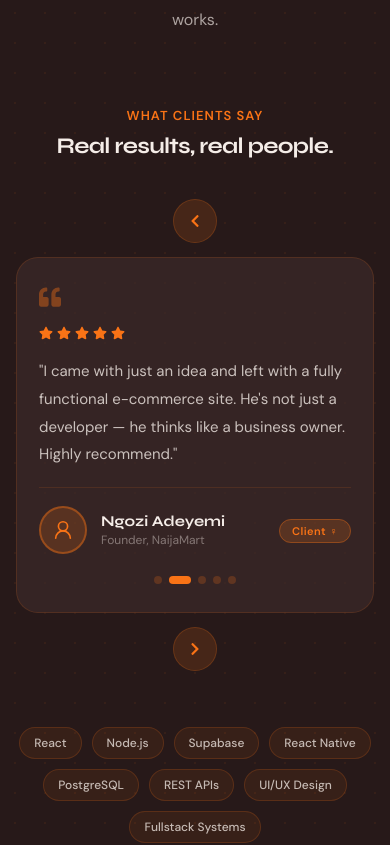
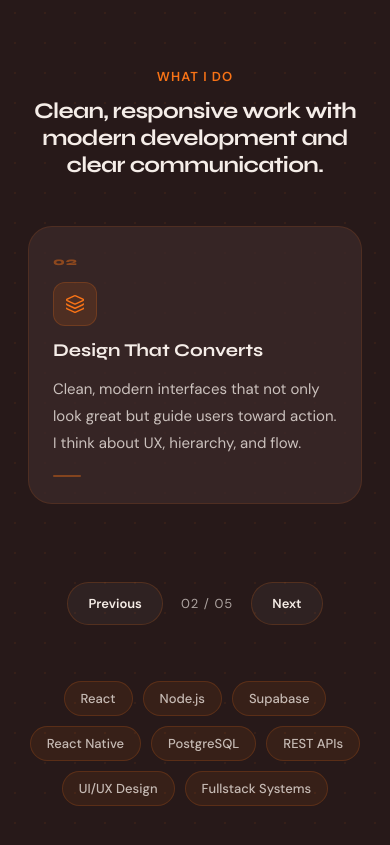
Before and after one commit to ebuk-ka/ebukaa, a React (Vite) app: page / in a window 390 px wide. Shown: the part 1444-2289 px from the top of the page. Built offline with nearby package versions, Linux system fonts and the light colour scheme.

Commit message:
Adjusted the about section

```diff
--- a/src/components/About.jsx
+++ b/src/components/About.jsx
@@ -1,12 +1,8 @@
 // src/components/About.jsx
 import { useEffect, useRef, useState } from "react";
-import { FaStar, FaQuoteLeft, FaChevronLeft, FaChevronRight } from "react-icons/fa";
-import { LuUser, LuUserRound } from "react-icons/lu";
+import { Code2, Layers, Zap, Users, ShieldCheck } from "lucide-react";
 
 const ORANGE = "#F97316";
-const ORANGE_DIM = "rgba(249,115,22,0.15)";
-const ORANGE_BORDER = "rgba(249,115,22,0.25)";
-const DARK = "#271919";
 
 const CSS = `
 .about-section {
@@ -127,143 +123,167 @@ const CSS = `
   margin: 0 0 72px;
 }
 
-.about-review-intro {
-  text-align: center;
-  margin-bottom: 40px;
-}
-
-.about-review-intro p {
+/* WHAT I DO */
+.about-what-label {
   font-family: 'DM Sans', sans-serif;
   font-size: 13px;
   font-weight: 600;
   letter-spacing: 0.08em;
   text-transform: uppercase;
   color: #F97316;
-  margin: 0 0 8px;
+  margin: 0 0 12px;
+  text-align: center;
 }
 
-.about-review-intro h3 {
+.about-what-title {
   font-family: 'Syne', sans-serif;
   font-size: clamp(1.4rem, 3vw, 2.2rem);
   font-weight: 700;
   color: #f5ede8;
-  margin: 0;
+  margin: 0 0 48px;
+  text-align: center;
   letter-spacing: -0.03em;
 }
 
-.about-reviews {
+.about-carousel {
+  width: 100%;
+  max-width: 920px;
+  margin: 0 auto 24px;
+  overflow: hidden;
+  position: relative;
+}
+
+.about-carousel-track {
+  display: flex;
+  transition: transform 0.65s ease;
+  width: 100%;
+}
+
+.about-carousel-slide {
+  min-width: 100%;
+  padding: 0 12px;
+  box-sizing: border-box;
+}
+
+.about-carousel-card {
+  position: relative;
+  width: 100%;
+  padding: 28px 24px 26px;
+  border-radius: 24px;
+  background: rgba(61,42,42,0.75);
+  border: 1px solid rgba(249,115,22,0.12);
+  display: flex;
+  flex-direction: column;
+  gap: 14px;
+  overflow: hidden;
+}
+
+.about-carousel-card:hover {
+  border-color: rgba(249,115,22,0.28);
+  background: rgba(61,42,42,0.9);
+}
+
+.about-card-glow {
+  position: absolute;
+  width: 120px;
+  height: 120px;
+  border-radius: 50%;
+  top: -30px;
+  right: -20px;
+  background: radial-gradient(circle, rgba(249,115,22,0.12), transparent 70%);
+  pointer-events: none;
+  opacity: 0;
+  transition: opacity 0.3s ease;
+}
+
+.about-carousel-card:hover .about-card-glow {
+  opacity: 1;
+}
+
+.about-card-num {
+  font-family: 'Syne', sans-serif;
+  font-size: 11px;
+  font-weight: 800;
+  letter-spacing: 0.1em;
+  color: rgba(249,115,22,0.45);
+  text-transform: uppercase;
+}
+
+.about-card-icon {
+  width: 44px;
+  height: 44px;
+  border-radius: 12px;
+  background: rgba(249,115,22,0.12);
+  border: 1px solid rgba(249,115,22,0.2);
   display: flex;
   align-items: center;
   justify-content: center;
-  gap: 14px;
-  width: 100%;
-  max-width: 900px;
+}
+
+.about-card-title {
+  font-family: 'Syne', sans-serif;
+  font-size: 18px;
+  font-weight: 700;
+  color: #f5ede8;
+  line-height: 1.2;
+  margin: 0;
+}
+
+.about-card-desc {
+  font-family: 'DM Sans', sans-serif;
+  font-size: 15px;
+  line-height: 1.8;
+  color: rgba(245,237,232,0.78);
+  margin: 0;
+}
+
+.about-card-line {
+  width: 28px;
+  height: 2px;
+  border-radius: 2px;
+  background: rgba(249,115,22,0.4);
+  margin-top: 4px;
+  transition: width 0.3s ease;
+}
+
+.about-carousel-card:hover .about-card-line {
+  width: 48px;
+}
+
+.about-carousel-nav {
+  display: flex;
+  align-items: center;
+  justify-content: center;
+  gap: 18px;
   margin-bottom: 56px;
 }
 
-.about-nav-button {
-  width: 44px;
-  height: 44px;
+.about-carousel-button {
+  border: 1px solid rgba(249,115,22,0.18);
+  background: rgba(255,255,255,0.04);
+  color: #f5ece6;
+  padding: 12px 20px;
   border-radius: 999px;
-  flex-shrink: 0;
-  border: 1px solid rgba(249,115,22,0.2);
-  background: rgba(249,115,22,0.15);
-  color: #F97316;
-  display: grid;
-  place-items: center;
+  font-family: 'DM Sans', sans-serif;
+  font-size: 13px;
+  font-weight: 600;
   cursor: pointer;
-  transition: background 0.2s;
+  transition: background 0.2s ease, transform 0.2s ease;
 }
 
-.about-card {
-  flex: 1;
-  width: 100%;
-  max-width: 760px;
-  min-height: 320px;
-  padding: 32px 28px;
-  border-radius: 22px;
-  background: rgba(61,42,42,0.68);
-  border: 1px solid rgba(249,115,22,0.15);
-  display: flex;
-  flex-direction: column;
-  gap: 18px;
+.about-carousel-button:hover {
+  background: rgba(249,115,22,0.18);
+  transform: translateY(-1px);
 }
 
-.about-star-row {
-  display: flex;
-  gap: 4px;
+.about-carousel-counter {
+  color: rgba(245,237,232,0.65);
+  font-family: 'DM Sans', sans-serif;
+  font-size: 13px;
+  letter-spacing: 0.08em;
 }
 
-.about-review-text {
-  margin: 0;
-  font-family: 'DM Sans', sans-serif;
-  font-size: 15px;
-  line-height: 1.85;
-  color: rgba(245,237,232,0.78);
-  flex: 1;
-}
-
-.about-reviewer {
-  display: flex;
-  align-items: center;
-  gap: 14px;
-  padding-top: 18px;
-  border-top: 1px solid rgba(249,115,22,0.12);
-}
-
-.about-avatar {
-  width: 48px;
-  height: 48px;
-  border-radius: 50%;
-  display: flex;
-  align-items: center;
-  justify-content: center;
-  flex-shrink: 0;
-}
-
-.about-reviewer-info {
-  display: flex;
-  flex-direction: column;
-}
-
-.about-reviewer-name {
-  margin: 0;
-  font-family: 'Syne', sans-serif;
-  font-size: 15px;
-  font-weight: 700;
-  color: #f5ede8;
-}
-
-.about-reviewer-role {
-  margin: 2px 0 0;
-  font-family: 'DM Sans', sans-serif;
-  font-size: 12px;
-  color: rgba(245,237,232,0.42);
-}
-
-.about-badge {
-  padding: 4px 12px;
-  border-radius: 999px;
-  font-size: 11px;
-  font-weight: 600;
-  font-family: 'DM Sans', sans-serif;
-  letter-spacing: 0.04em;
-  color: #F97316;
-}
-
-.about-dots {
-  display: flex;
-  justify-content: center;
-  gap: 7px;
-  margin-top: 4px;
-}
-
-.about-dots button {
-  border: none;
-  cursor: pointer;
-  transition: width 0.35s ease, background 0.35s ease;
-}
-
+/* TAGS */
 .about-tags {
   display: flex;
   flex-wrap: wrap;
@@ -282,135 +302,53 @@ const CSS = `
   color: rgba(245,237,232,0.75);
 }
 
-@media (max-width: 900px) {
-  .about-reviews {
-    flex-direction: column;
-  }
-}
-
 @media (max-width: 760px) {
-  .about-section {
-    padding: 100px 18px;
-  }
-
-  .about-card {
-    min-height: auto;
-    padding: 28px 22px;
-  }
+  .about-section { padding: 100px 18px; }
+  .about-carousel { max-width: 100%; }
 }
 
 @media (max-width: 560px) {
-  .about-section {
-    padding: 80px 16px;
-  }
-
-  .about-eyebrow {
-    padding: 6px 14px;
-  }
-
-  .about-headline h2.main,
-  .about-headline h2.accent,
-  .about-headline h2.sub {
-    font-size: clamp(1.8rem, 9vw, 3.2rem);
-  }
-
-  .about-tag {
-    font-size: 12px;
-    padding: 7px 14px;
-  }
+  .about-section { padding: 80px 16px; }
 }
 `;
 
-const reviews = [
+const skills = [
   {
-    name: "Chidi Okonkwo",
-    role: "CEO, Okonkwo Ventures",
-    initials: "CO",
-    gender: "male",
-    text: "Ebuka built our entire business platform from scratch. Clean, fast, and exactly what we needed. He understood the brief immediately and delivered beyond expectations.",
-    stars: 5,
+    num: "01",
+    Icon: Code2,
+    title: "Fullstack Development",
+    desc: "I build both the frontend and backend, from React UIs to Node APIs, databases, and authentication. One developer handles the whole stack so nothing gets lost in translation.",
   },
   {
-    name: "Ngozi Adeyemi",
-    role: "Founder, NaijaMart",
-    initials: "NA",
-    gender: "female",
-    text: "I came with just an idea and left with a fully functional e-commerce site. He's not just a developer — he thinks like a business owner. Highly recommend.",
-    stars: 5,
+    num: "02",
+    Icon: Layers,
+    title: "Design That Converts",
+    desc: "Clean, modern interfaces that not only look great but guide users toward action. I think about UX, hierarchy, and flow.",
   },
   {
-    name: "Emeka Nwosu",
-    role: "Director, TechBridge Lagos",
-    initials: "EN",
-    gender: "male",
-    text: "We had a broken system nobody could fix. Ebuka diagnosed the problem in hours and rebuilt the whole backend. Our team was shocked. Real problem solver.",
-    stars: 5,
+    num: "03",
+    Icon: Zap,
+    title: "Fast Delivery",
+    desc: "Fast delivery with clear direction. I understand the brief, ask the right questions, and deliver work that launches quickly.",
   },
   {
-    name: "Amaka Obi",
-    role: "Owner, Amaka Couture",
-    initials: "AO",
-    gender: "female",
-    text: "My fashion brand needed a proper online presence. He delivered a stunning website that gets me new clients every week. The ROI has been amazing.",
-    stars: 5,
+    num: "04",
+    Icon: Users,
+    title: "Business-First Thinking",
+    desc: "I focus on customers, goals, and revenue. Every decision is about making your product work for your business.",
   },
   {
-    name: "Tunde Fashola",
-    role: "MD, Fashola Properties",
-    initials: "TF",
-    gender: "male",
-    text: "Professional, fast and communicates clearly. He built our property listing platform and it's been running flawlessly for months. Will work with him again.",
-    stars: 5,
+    num: "05",
+    Icon: ShieldCheck,
+    title: "Reliable & Maintainable",
+    desc: "Code you can build on. I write clean, structured systems, not a mess you'll have to rewrite.",
   },
 ];
 
 export default function About() {
   const sectionRef = useRef(null);
   const [visible, setVisible] = useState(false);
-  const [current, setCurrent] = useState(0);
-  const [sliding, setSliding] = useState(false);
-  const [direction, setDirection] = useState("next");
-  const autoRef = useRef(null);
-
-  const goTo = (idx, dir = "next") => {
-    if (sliding) return;
-    setDirection(dir);
-    setSliding(true);
-    setTimeout(() => {
-      setCurrent(idx);
-      setSliding(false);
-    }, 420);
-  };
-
-  const prev = () => goTo((current - 1 + reviews.length) % reviews.length, "prev");
-  const next = () => goTo((current + 1) % reviews.length, "next");
-
-  // Auto-advance every 4 seconds
-  useEffect(() => {
-    autoRef.current = setInterval(() => {
-      setDirection("next");
-      setSliding(true);
-      setTimeout(() => {
-        setCurrent((c) => (c + 1) % reviews.length);
-        setSliding(false);
-      }, 420);
-    }, 5000);
-    return () => clearInterval(autoRef.current);
-  }, []);
-
-  // Reset timer when user manually navigates
-  const manualNav = (fn) => {
-    clearInterval(autoRef.current);
-    fn();
-    autoRef.current = setInterval(() => {
-      setDirection("next");
-      setSliding(true);
-      setTimeout(() => {
-        setCurrent((c) => (c + 1) % reviews.length);
-        setSliding(false);
-      }, 420);
-    }, 4000);
-  };
+  const [currentSlide, setCurrentSlide] = useState(0);
 
   useEffect(() => {
     const observer = new IntersectionObserver(
@@ -421,26 +359,22 @@ export default function About() {
     return () => observer.disconnect();
   }, []);
 
+  useEffect(() => {
+    const autoSlide = setInterval(() => {
+      setCurrentSlide((current) => (current + 1) % skills.length);
+    }, 4500);
+
+    return () => clearInterval(autoSlide);
+  }, []);
+
+  const prevSlide = () => setCurrentSlide((current) => (current - 1 + skills.length) % skills.length);
+  const nextSlide = () => setCurrentSlide((current) => (current + 1) % skills.length);
+
   const fadeUp = (delay = 0) => ({
     opacity: visible ? 1 : 0,
     transform: visible ? "translateY(0px)" : "translateY(40px)",
     transition: `opacity 0.8s ease ${delay}s, transform 0.8s ease ${delay}s`,
   });
-
-  const slideStyle = {
-    opacity: sliding ? 0 : 1,
-    transform: sliding
-      ? direction === "next" ? "translateX(40px)" : "translateX(-40px)"
-      : "translateX(0px)",
-    transition: "opacity 0.42s ease, transform 0.42s ease",
-  };
-
-  const r = reviews[current];
-  const isFemale = r.gender === "female";
-
-  // Female = pinkish avatar, Male = blue-ish avatar
-  const avatarBg = isFemale ? "rgba(249,115,22,0.18)" : "rgba(249,115,22,0.1)";
-  const avatarBorder = isFemale ? "rgba(249,115,22,0.4)" : "rgba(249,115,22,0.22)";
 
   return (
     <>
@@ -451,88 +385,70 @@ export default function About() {
         <div className="about-glow" />
 
         <div className="about-container">
+
+          {/* Eyebrow */}
           <div className="about-eyebrow" style={fadeUp(0)}>
             <span className="about-eyebrow-dot" />
             <span className="about-eyebrow-text">About me</span>
           </div>
 
+          {/* Headline */}
           <div className="about-headline" style={fadeUp(0.1)}>
             <h2 className="main">I don't just build</h2>
             <h2 className="accent">websites.</h2>
             <h2 className="sub">I solve business problems.</h2>
           </div>
 
+          {/* Divider */}
           <div className="about-divider" style={fadeUp(0.18)} />
 
+          {/* Bio */}
           <p className="about-bio" style={fadeUp(0.22)}>
-            I'm <strong style={{ color: "#f5ede8", fontWeight: 600 }}>Ebuka Okolo</strong> — a fullstack developer who helps businesses get online, get noticed, and get results. Whether you need a landing page, a complete web system, or a mobile app — I take your problem and turn it into a product that works.
+            I'm <strong style={{ color: "#f5ede8", fontWeight: 600 }}>Ebuka Okolo</strong> — a fullstack
+            developer who helps businesses get online, get noticed, and get results. Whether you need a
+            landing page, a complete web system, or a mobile app — I take your problem and turn it into
+            a product that works.
           </p>
 
-          <div className="about-review-intro" style={fadeUp(0.28)}>
-            <p>What clients say</p>
-            <h3>Real results, real people.</h3>
+          {/* What I do */}
+          <p className="about-what-label" style={fadeUp(0.26)}>What I do</p>
+          <h3 className="about-what-title" style={fadeUp(0.3)}>Clean, responsive work with modern development and clear communication.</h3>
+
+          <div className="about-carousel" style={fadeUp(0.34)}>
+            <div className="about-carousel-track" style={{ transform: `translateX(-${currentSlide * 100}%)` }}>
+              {skills.map((s) => {
+                const { Icon } = s;
+                return (
+                  <div key={s.num} className="about-carousel-slide">
+                    <div className="about-carousel-card">
+                      <div className="about-card-glow" />
+                      <span className="about-card-num">{s.num}</span>
+                      <div className="about-card-icon">
+                        <Icon size={20} color={ORANGE} strokeWidth={1.8} />
+                      </div>
+                      <p className="about-card-title">{s.title}</p>
+                      <p className="about-card-desc">{s.desc}</p>
+                      <div className="about-card-line" />
+                    </div>
+                  </div>
+                );
+              })}
+            </div>
           </div>
 
-          <div className="about-reviews" style={fadeUp(0.34)}>
-            <button type="button" className="about-nav-button" onClick={() => manualNav(prev)}>
-              <FaChevronLeft size={14} />
-            </button>
-
-            <div className="about-card" style={slideStyle}>
-              <FaQuoteLeft style={{ color: ORANGE, opacity: 0.4, fontSize: 22 }} />
-
-              <div className="about-star-row">
-                {Array(r.stars).fill(0).map((_, si) => (
-                  <FaStar key={si} style={{ color: ORANGE, fontSize: 14 }} />
-                ))}
-              </div>
-
-              <p className="about-review-text">"{r.text}"</p>
-
-              <div className="about-reviewer">
-                <div className="about-avatar" style={{ background: avatarBg, border: `2px solid ${avatarBorder}` }}>
-                  {isFemale ? <LuUserRound size={22} color={ORANGE} strokeWidth={1.8} /> : <LuUser size={22} color={ORANGE} strokeWidth={1.8} />}
-                </div>
-                <div className="about-reviewer-info">
-                  <p className="about-reviewer-name">{r.name}</p>
-                  <p className="about-reviewer-role">{r.role}</p>
-                </div>
-                <div style={{ marginLeft: "auto" }}>
-                  <span className="about-badge" style={{ background: isFemale ? "rgba(249,115,22,0.18)" : "rgba(249,115,22,0.09)", border: `1px solid ${isFemale ? "rgba(249,115,22,0.35)" : "rgba(249,115,22,0.2)"}` }}>
-                    {isFemale ? "Client ♀" : "Client ♂"}
-                  </span>
-                </div>
-              </div>
-
-              <div className="about-dots">
-                {reviews.map((_, idx) => (
-                  <button
-                    key={idx}
-                    type="button"
-                    onClick={() => manualNav(() => goTo(idx, idx > current ? "next" : "prev"))}
-                    style={{
-                      width: idx === current ? 22 : 8,
-                      height: 8,
-                      borderRadius: 999,
-                      background: idx === current ? ORANGE : "rgba(249,115,22,0.22)",
-                    }}
-                  />
-                ))}
-              </div>
-            </div>
-
-            <button type="button" className="about-nav-button" onClick={() => manualNav(next)}>
-              <FaChevronRight size={14} />
-            </button>
+          <div className="about-carousel-nav" style={fadeUp(0.42)}>
+            <button type="button" className="about-carousel-button" onClick={prevSlide}>Previous</button>
+            <div className="about-carousel-counter">{String(currentSlide + 1).padStart(2, '0')} / {String(skills.length).padStart(2, '0')}</div>
+            <button type="button" className="about-carousel-button" onClick={nextSlide}>Next</button>
           </div>
 
-          <div className="about-tags" style={fadeUp(0.44)}>
+          {/* Tags */}
+          <div className="about-tags" style={fadeUp(0.5)}>
             {["React", "Node.js", "Supabase", "React Native", "PostgreSQL", "REST APIs", "UI/UX Design", "Fullstack Systems"].map((tag) => (
-              <span key={tag} className="about-tag">
-                {tag}
-              </span>
+              <span key={tag} className="about-tag">{tag}</span>
             ))}
           </div>
+
         </div>
       </section>
     </>
```
Also changed, not shown: src/components/TechStack.jsx (+12 -1 lines).
